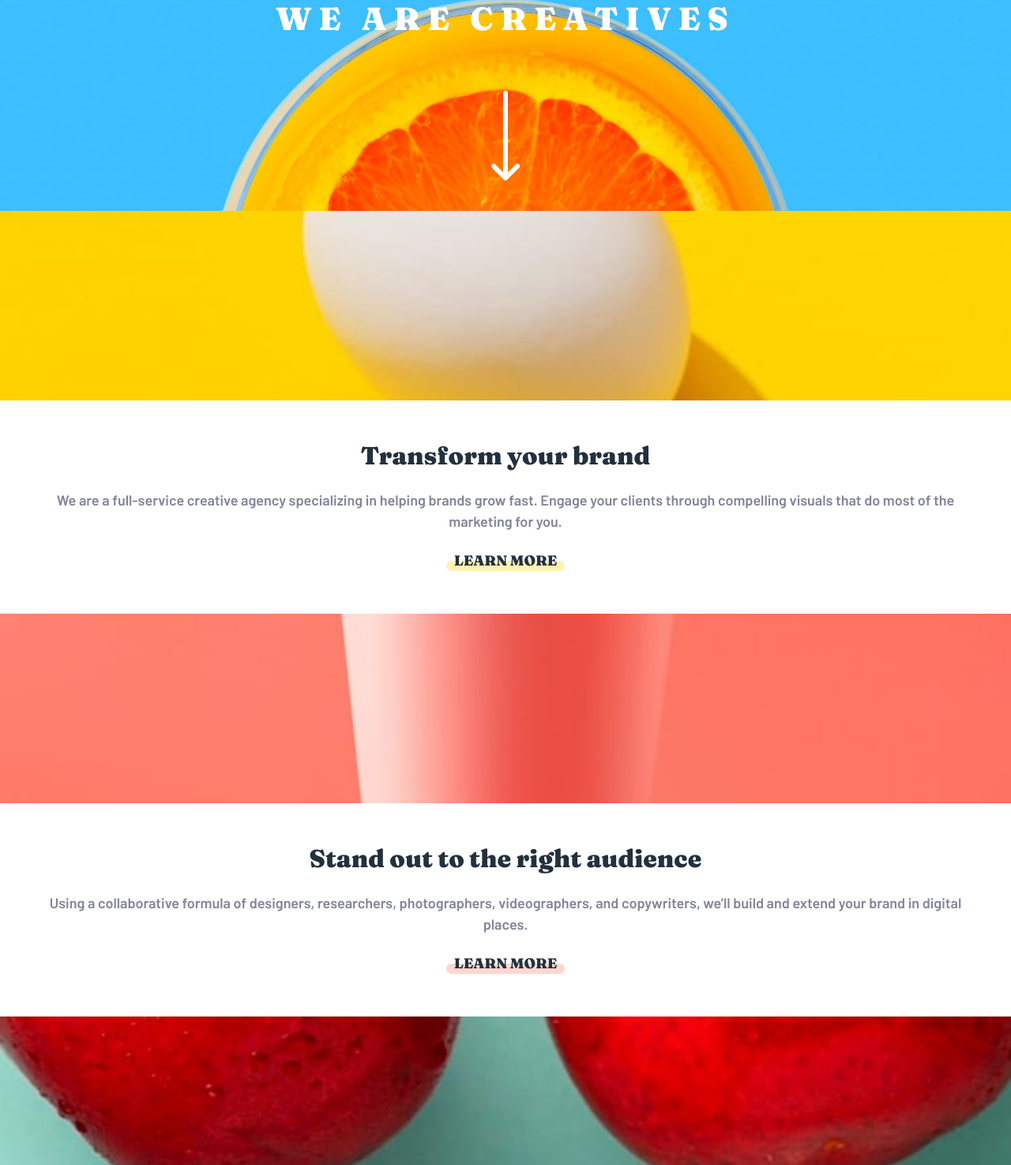
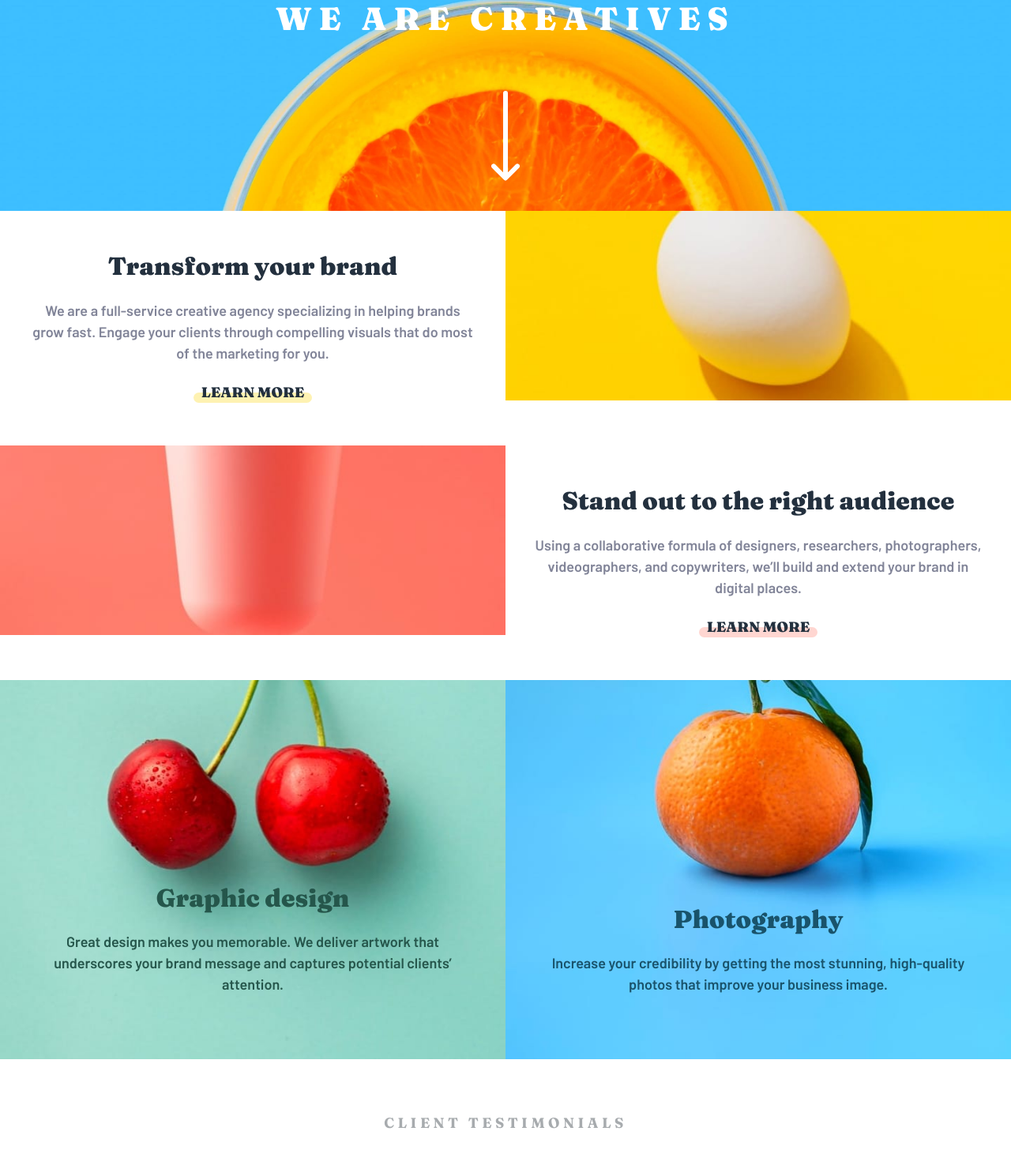
Before and after one commit to esin87/sunnyside-agency-starter, a plain HTML site: page index.html in a window 1280 px wide. Shown: the part 293-1768 px from the top of the page at 79% size. Drawn offline with Linux system fonts and the light colour scheme.

Commit message:
Add two-column layout for site main content

```diff
--- a/index.html
+++ b/index.html
@@ -55,7 +55,7 @@
 				</div>
 			</header>
 			<main id="site-main" class="site-main">
-				<section class="site-main-item">
+				<section class="site-main-item site-main-item--transform">
 					<div class="site-main-item_img-wrapper transform bg-center"></div>
 					<div class="site-main-item_text-content p3-y p2-x">
 						<h2>Transform your brand</h2>
@@ -71,7 +71,7 @@
 						</h3>
 					</div>
 				</section>
-				<section class="site-main-item">
+				<section class="site-main-item site-main-item--stand-out">
 					<div class="site-main-item_img-wrapper stand-out bg-center"></div>
 					<div class="site-main-item_text-content p3-y p2-x">
 						<h2>Stand out to the right audience</h2>
@@ -87,6 +87,7 @@
 						</h3>
 					</div>
 				</section>
+				<div class="site-main-item_wrapper">
 					<section
 						class="site-main-item site-main-item--graphic-design bg-center"
 					>
@@ -112,6 +113,7 @@
 							</p>
 						</div>
 					</section>
+				</div>
 				<div class="site-testimonials-container p4-y p2-x">
 					<h2 class="site-testimonials-heading">Client testimonials</h2>
 					<section class="site-testimonials--item-wrapper p3-y">
--- a/styles/style.css
+++ b/styles/style.css
@@ -368,4 +368,30 @@ a.site-main-item_link {
        background-color: rgba(255,255,255, 0.25);
        color: var(--white);
     }
+
+    .site-main-item--transform, .site-main-item--stand-out, .site-main-item_wrapper {
+        display: grid;
+        grid-template-columns: 1fr 1fr;
+        grid-auto-flow: column;
+    }
+
+    div.transform {
+        grid-column: 2;
+    }
+
+    .transform {
+            background-image: url('../images/desktop/image-transform.jpg');
+    }
+
+    .stand-out {
+            background-image: url('../images/desktop/image-stand-out.jpg')
+    }
+
+    .site-main-item--graphic-design {
+            background-image: url('../images/desktop/image-graphic-design.jpg');
+    }
+
+    .site-main-item--photography {
+            background-image: url('../images/desktop/image-photography.jpg');
+    }
 }
```
Lines whose indentation alone changed are shown as unchanged.
